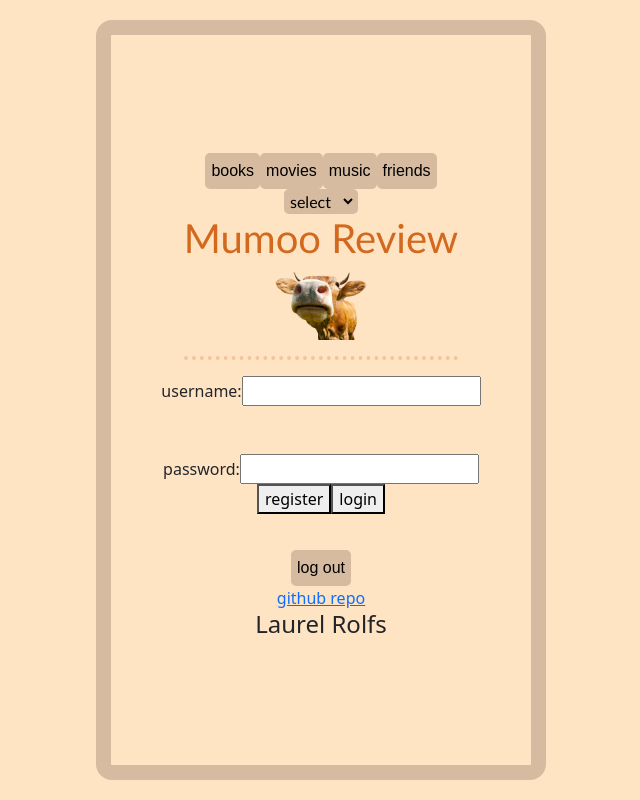
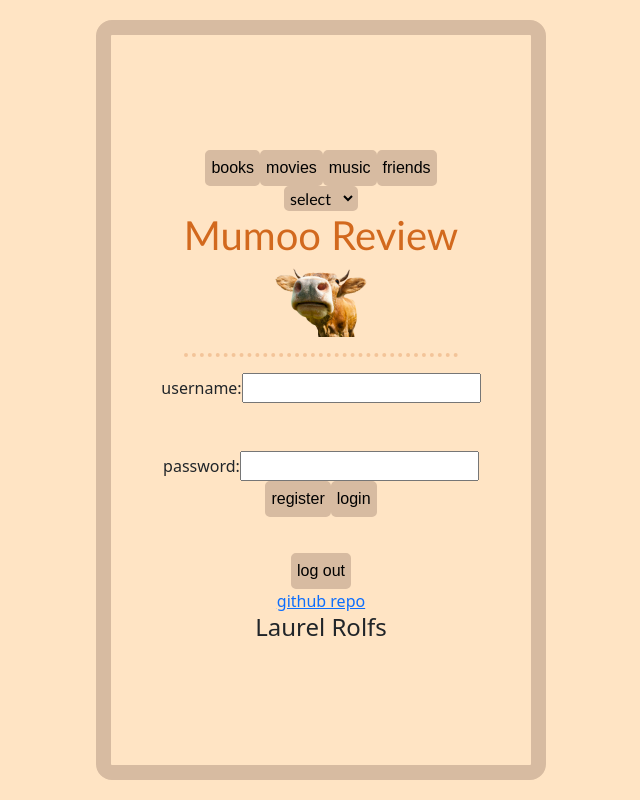
Before and after one commit to rolfslau/startup, a React (Vite) app: page / in a window 1280 px wide. Shown: the whole page, without its empty margins (319-959 px from the left). Built offline with nearby package versions, Linux system fonts and the light colour scheme.

Commit message:
made register and login buttons look nice

```diff
--- a/src/app.css
+++ b/src/app.css
@@ -19,6 +19,23 @@ header {
 .root {
     width: 100%;
     height: 100%;
+}
+
+button {
+    all: unset;
+    background-color: rgb(215, 187, 161);
+    color: rgb(0, 0, 0);
+    border: 4px solid rgb(215, 187, 161);
+    /* border-color: rgb(0, 0, 0); */
+    padding: 2px;
+    border-radius: 5px;
+    font-size: 16px;
+    font-family: Arial, sans-serif;
+    cursor: pointer;
+    display: inline-block;
+    text-align: center;
+    box-sizing: border-box;
+    /* transition: background-color 0.3s ease, color 0.3s ease;  Smooth hover transition */
 }
 
 .button {
```
